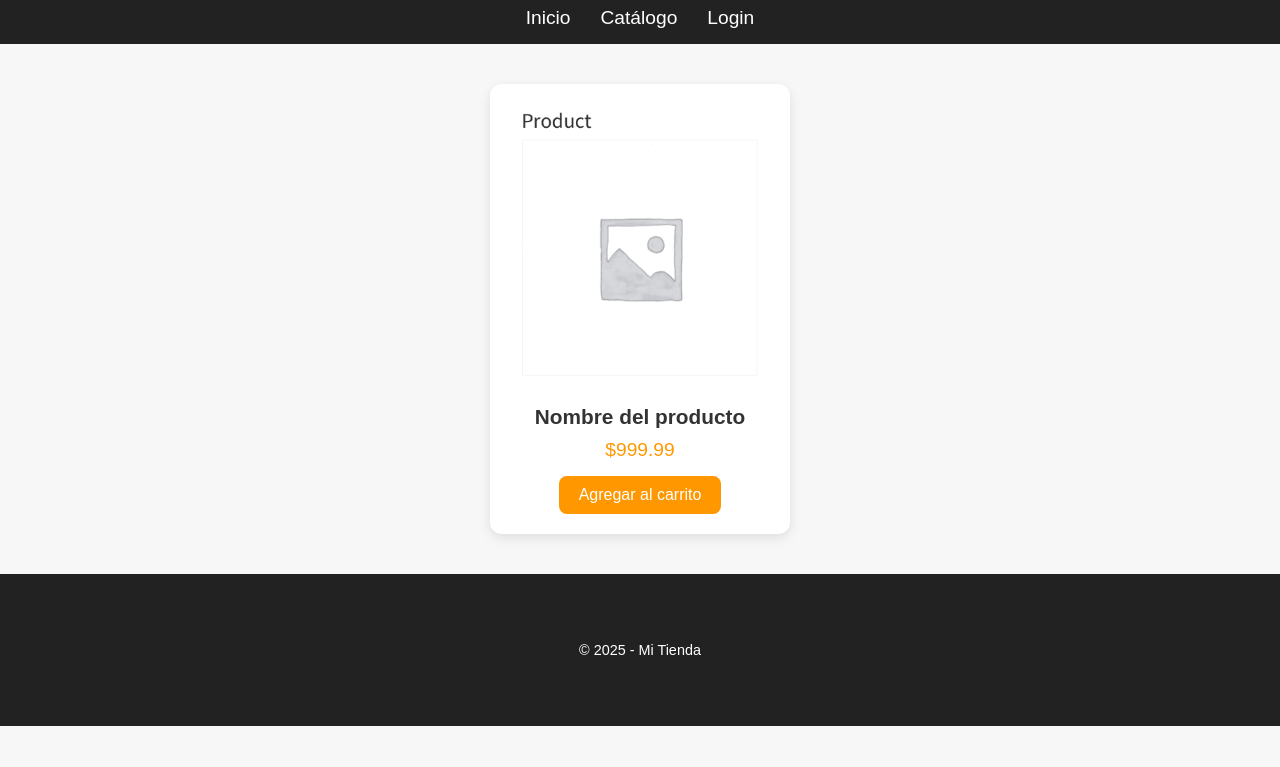
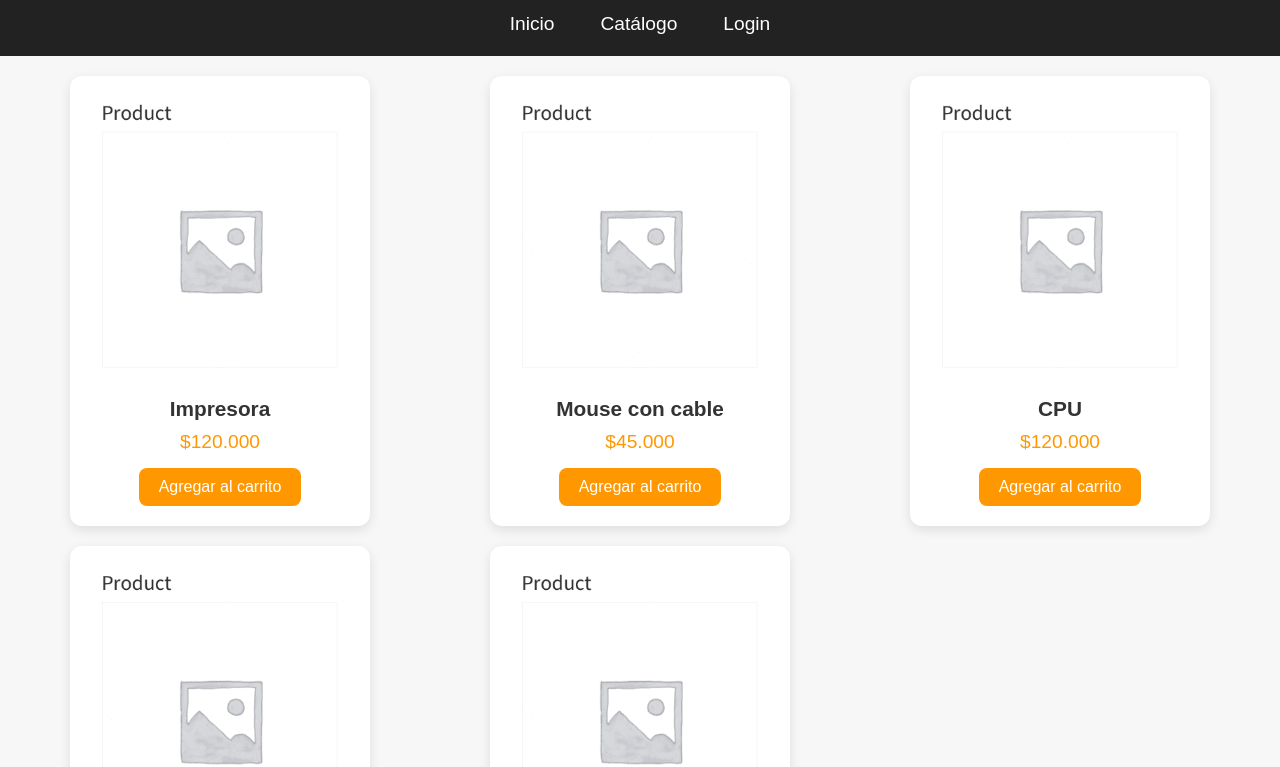
Before and after one commit to Emiliozalva/Proyecto1, a plain HTML site: page index.html in a window 1280 px wide. Shown: the part 55-822 px from the top of the page. Before the commit the page ends 800 px from the top, so only its background shows below. Drawn offline with Linux system fonts and the light colour scheme.

Commit message:
08/09/2025

```diff
--- a/estilos/styles.css
+++ b/estilos/styles.css
@@ -10,11 +10,12 @@ body {
     background: #f7f7f7;
     color: #333;
 }
+
 /* HEADER */
 header {
     background: #222;
     color: #fff;
-    padding: 15px;
+    padding: 15px 20px;
     text-align: center;
 }
 
@@ -23,30 +24,38 @@ header .titulo {
     font-size: 2rem;
 }
 
+/* NAVBAR */
 .barNav ul {
     list-style: none;
     display: flex;
     justify-content: center;
     gap: 30px;
+    align-items: center; /* centra verticalmente a los enlaces */
+    padding: 0;
+    margin: 0;
 }
 
+/* Estilo específico para los links del navbar */
 .barNav ul li a {
+    display: inline-block; /* para que ::after calcule bien el ancho */
     text-decoration: none;
-    color: #fff;
+    color: #fff; /* color visible sobre fondo oscuro */
     font-size: 1.2rem;
     position: relative;
-    transition: color 0.3s ease;
+    padding: 6px 8px; /* área clickeable mayor */
+    transition: color 0.25s ease;
 }
+
 /* Animación de subrayado en hover */
 .barNav ul li a::after {
     content: "";
     position: absolute;
     width: 0%;
     height: 2px;
-    bottom: -5px;
+    bottom: -6px;
     left: 0;
     background-color: #ff9800;
-    transition: width 0.3s ease;
+    transition: width 0.25s ease;
 }
 
 .barNav ul li a:hover::after {
@@ -56,42 +65,58 @@ header .titulo {
 .barNav ul li a:hover {
     color: #ff9800;
 }
+
 /* MAIN - Producto */
-main {
-    display: flex;
-    justify-content: center;
-    align-items: center;
-    padding: 40px;
+/* mantené tu grid de 3 columnas como querías */
+.listaProducto{
+    list-style-type: none;
+    margin: 0;
+    padding: 0;
 }
-.producto {
+.listaProducto {
+    display: grid;
+    grid-template-columns: repeat(3, 1fr); /* 3 columnas iguales */
+    gap: 20px; /* Espacio entre productos */
+    padding: 20px;
+    justify-items: center; /* Centra el contenido en cada celda */
+}
+
+/* Usa selector específico para no interferir con otros li */
+.listaProducto li {
     background: #fff;
     padding: 20px;
-    width: 300px;
     border-radius: 12px;
     box-shadow: 0 4px 12px rgba(0,0,0,0.1);
     text-align: center;
     transition: transform 0.3s ease, box-shadow 0.3s ease;
+    width: 100%; /* Ocupa el ancho disponible de la celda */
+    max-width: 300px; /* límite para que no se estire demasiado */
 }
-.producto:hover {
+
+.listaProducto li:hover {
     transform: scale(1.05);
     box-shadow: 0 6px 18px rgba(0,0,0,0.2);
 }
-.producto img {
+
+.listaProducto li img {
     width: 100%;
     border-radius: 8px;
     margin-bottom: 15px;
 }
-.producto .nom1 {
+
+.listaProducto li .nom1 {
     font-size: 1.3rem;
     font-weight: bold;
     margin-bottom: 10px;
 }
-.producto .precio1 {
+
+.listaProducto li .precio1 {
     font-size: 1.2rem;
     color: #ff9800;
     margin-bottom: 15px;
 }
-.producto button {
+
+.listaProducto li button {
     background: #ff9800;
     color: #fff;
     border: none;
@@ -101,13 +126,14 @@ main {
     cursor: pointer;
     transition: background 0.3s ease;
 }
-.producto button:hover {
+
+.listaProducto li button:hover {
     background: #e68900;
 }
+
 /* FOOTER */
 footer {
     text-align: center;
-
     padding: 68px;
     background: #222;
     color: #fff;
--- a/index.html
+++ b/index.html
@@ -11,7 +11,7 @@
    <header>
         <h1 class="titulo">Sitio Comercio Electrónico</h1>
         <nav class="barNav">
-            <ul>
+            <ul class="listabarranav">
                 <li><a href="index.html">Inicio</a></li>
                 <li><a href="ventanas/catalogo.html">Catálogo</a></li>
                 <li><a href="ventanas/login.html">Login</a></li>
@@ -20,10 +20,38 @@
    </header>
    <main>
         <div class="producto" id="productInicio">
+            <ul class="listaProducto">
+            <li>
             <img src="img/imgpred.png" alt="Producto">
-            <p class="nom1" id="nom1">Nombre del producto</p>
-            <p class="precio1" id="precio1">$999.99</p>
+            <p class="nom1" id="impresora">Impresora</p>
+            <p class="precio1" id="precio1">$120.000</p>
             <button>Agregar al carrito</button>
+            </li>
+            <li>
+            <img src="img/imgpred.png" alt="Producto">
+            <p class="nom1" id="mouse">Mouse con cable</p>
+            <p class="precio1" id="preciomouse">$45.000</p>
+            <button>Agregar al carrito</button>
+            </li>
+            <li>
+            <img src="img/imgpred.png" alt="Producto">
+            <p class="nom1" id="CPU">CPU</p>
+            <p class="precio1" id="precioCPU">$120.000</p>
+            <button>Agregar al carrito</button>
+            </li>
+            <li>
+            <img src="img/imgpred.png" alt="Producto">
+            <p class="nom1" id="teclado">Teclado Inalambrico</p>
+            <p class="precio1" id="precioTeclado">$80.000</p>
+            <button>Agregar al carrito</button>
+            </li>
+            <li>
+            <img src="img/imgpred.png" alt="Producto">
+            <p class="nom1" id="monitor">Monitor</p>
+            <p class="precio1" id="precioMonitor">$150.000</p>
+            <button>Agregar al carrito</button>
+            </li>
+            </ul>
         </div>
    </main>
    <footer>
```
Also changed, not shown: js/carrito.js (added), js/main.js (added), js/producto.js (added).
